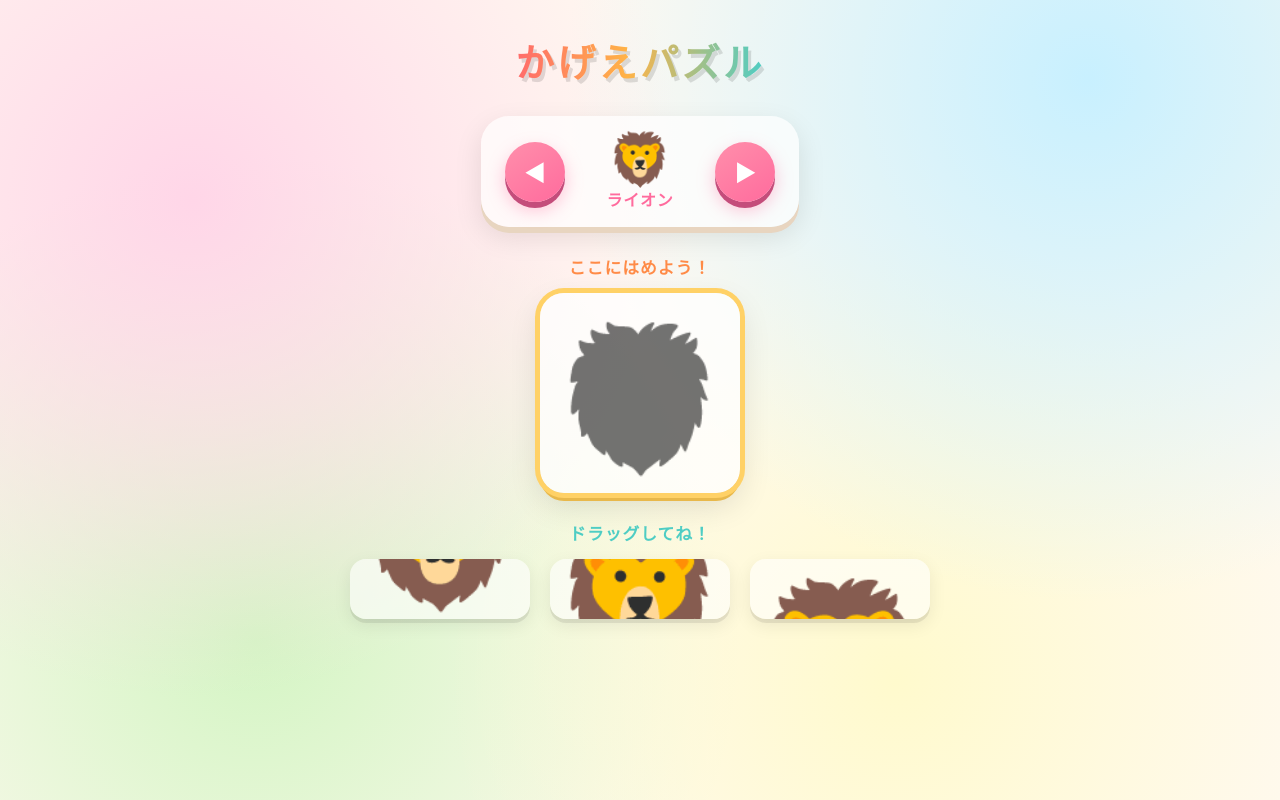
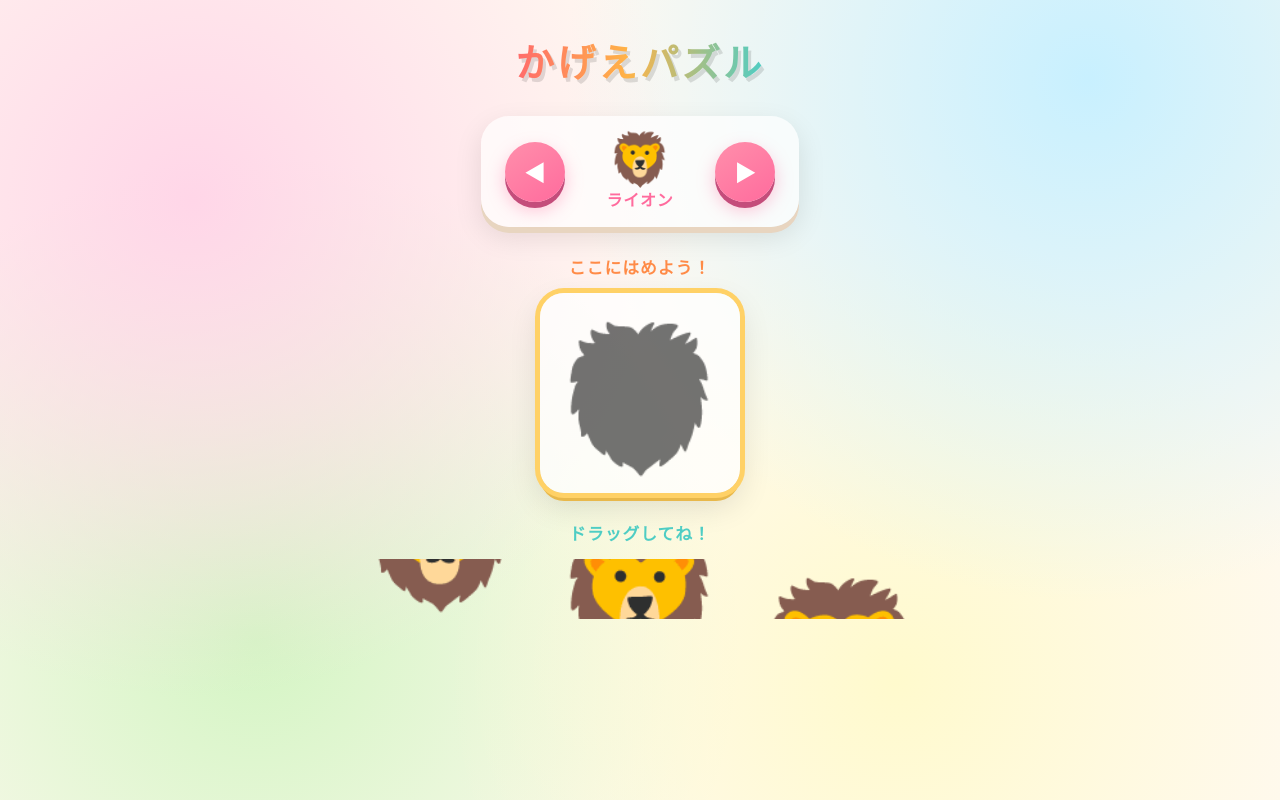
Before and after one commit to yookmt1122-lab/newpuzzle, a React (Vite) app: page / in a window 1280 px wide. Built offline with nearby package versions, Linux system fonts and the light colour scheme.

Commit message:
編集後: ピース背景・フレーム削除

```diff
--- a/src/ShadowPuzzle.css
+++ b/src/ShadowPuzzle.css
@@ -190,9 +190,6 @@
   display: flex;
   align-items: center;
   justify-content: center;
-  border-radius: 16px;
-  background: rgba(255, 255, 255, 0.6);
-  box-shadow: 0 4px 0 rgba(0, 0, 0, 0.08), 0 6px 18px rgba(0, 0, 0, 0.08);
 }
 
 .piece:hover:not(.piece--placed):not(.piece--dragging) {
@@ -215,8 +212,6 @@
   pointer-events: none;
   z-index: 9999;
   cursor: grabbing;
-  border-radius: 16px;
-  background: rgba(255, 255, 255, 0.5);
   filter: drop-shadow(0 14px 24px rgba(255, 107, 157, 0.7));
 }
 
```
Also changed, not shown: 4 other files (tests, documents, lock files or other folders).
